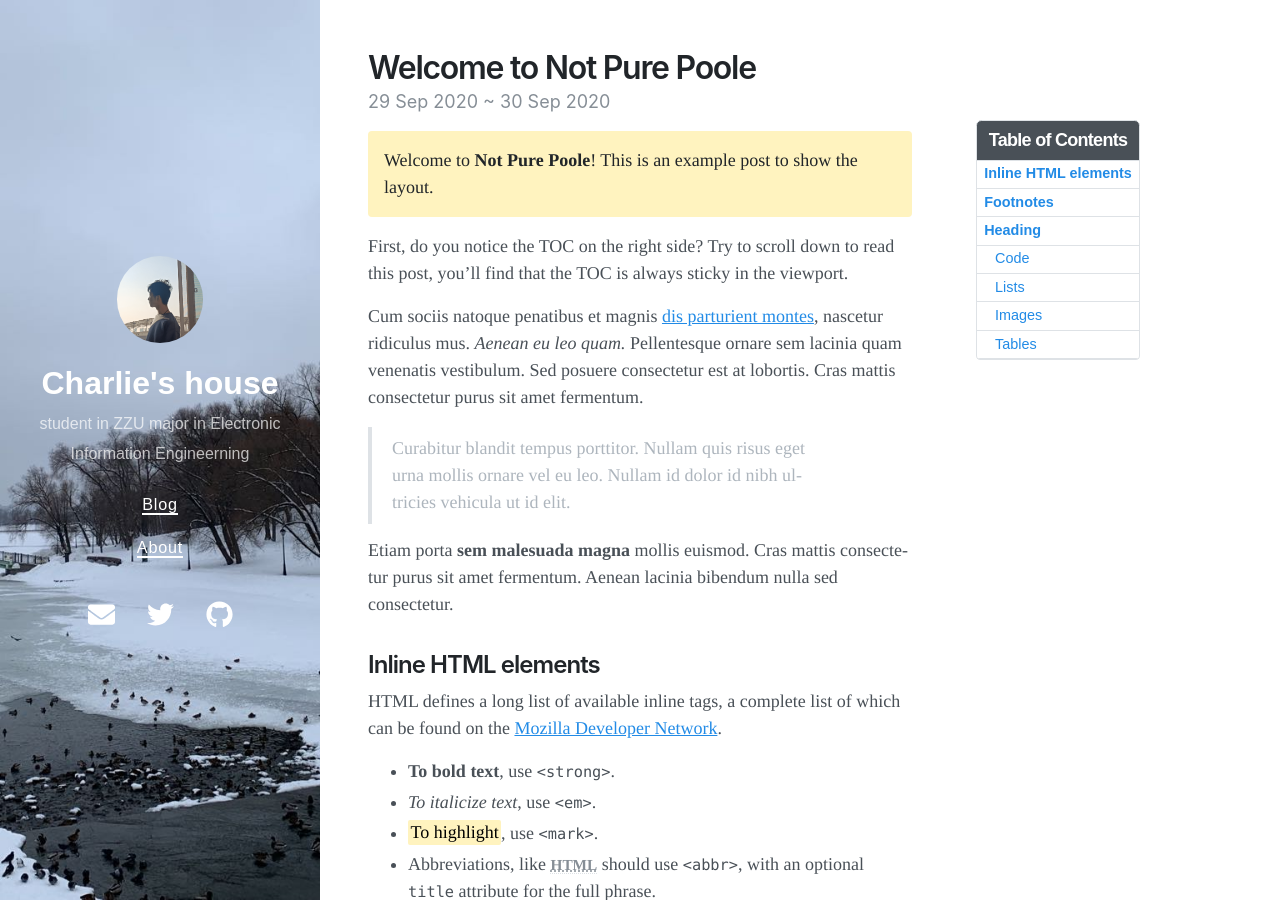
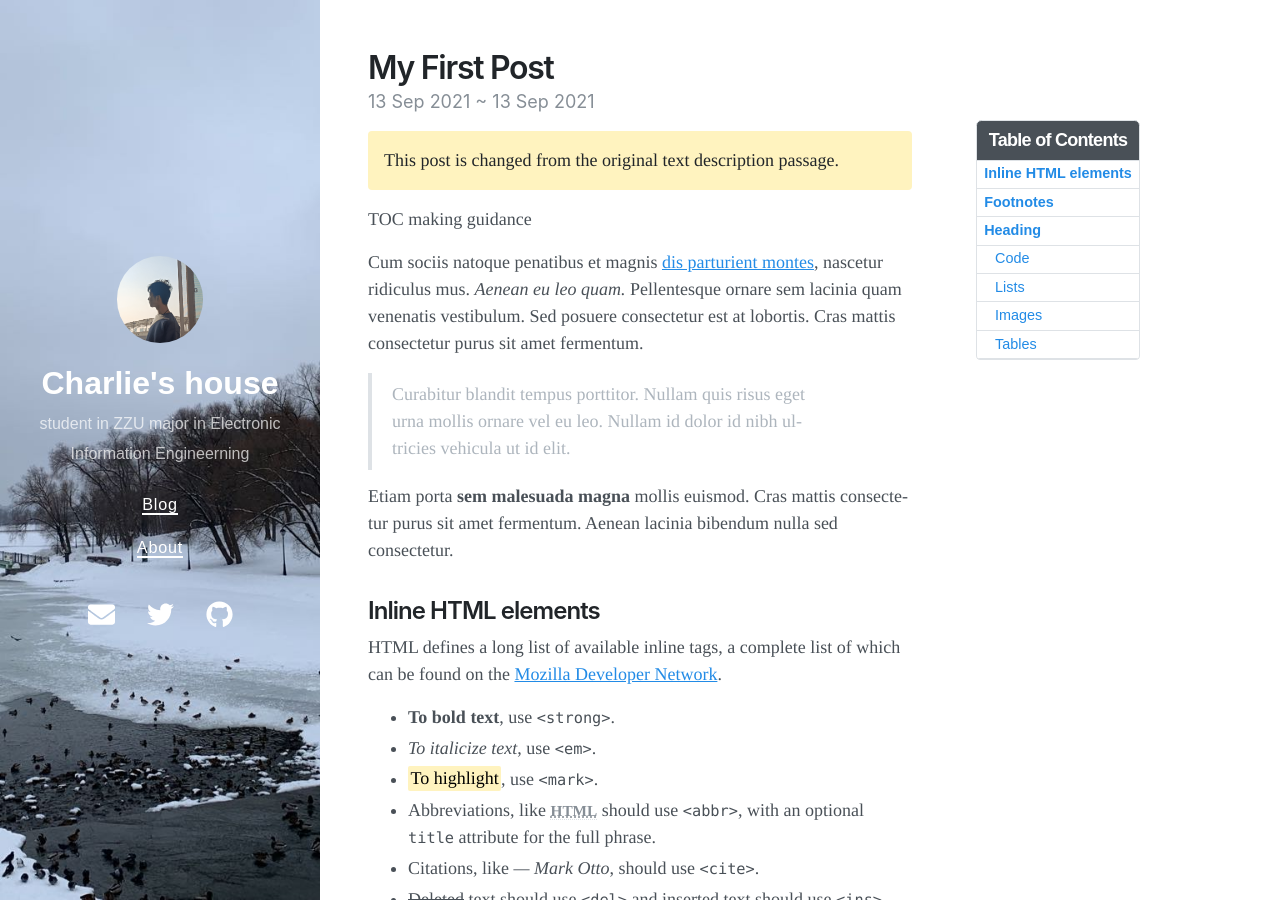
Before and after one commit to wzz1206/wzz1206.github.io, a Jekyll site: the page built from _posts/2020-09-29-welcome-to-not-pure-poole.md, in a window 1280 px wide and 900 px high. Built offline with Jekyll 4.4.1, drawn with Linux system fonts in a browser that asks for light colours; nearby versions of some CDN libraries.

Commit message:
Update 2020-09-29-welcome-to-not-pure-poole.md

```diff
--- a/_posts/2020-09-29-welcome-to-not-pure-poole.md
+++ b/_posts/2020-09-29-welcome-to-not-pure-poole.md
@@ -1,15 +1,15 @@
 ---
 layout: post
-title: Welcome to Not Pure Poole
-date: 2020-09-29 23:18 +0800
-last_modified_at: 2020-10-01 01:08:25 +0800
+title: My First Post
+date: 2021-09-13 18:49 +0800
+last_modified_at: 2021-09-13 18:49:00 +0800
 tags: [jekyll theme, jekyll, tutorial]
 toc:  true
 ---
-Welcome to **Not Pure Poole**! This is an example post to show the layout.
+This post is changed from the original text description passage.
 {: .message }
 
-First, do you notice the TOC on the right side? Try to scroll down to read this post, you'll find that the TOC is always sticky in the viewport.
+TOC making guidance
 
 Cum sociis natoque penatibus et magnis <a href="#">dis parturient montes</a>, nascetur ridiculus mus. *Aenean eu leo quam.* Pellentesque ornare sem lacinia quam venenatis vestibulum. Sed posuere consectetur est at lobortis. Cras mattis consectetur purus sit amet fermentum.
 
```
